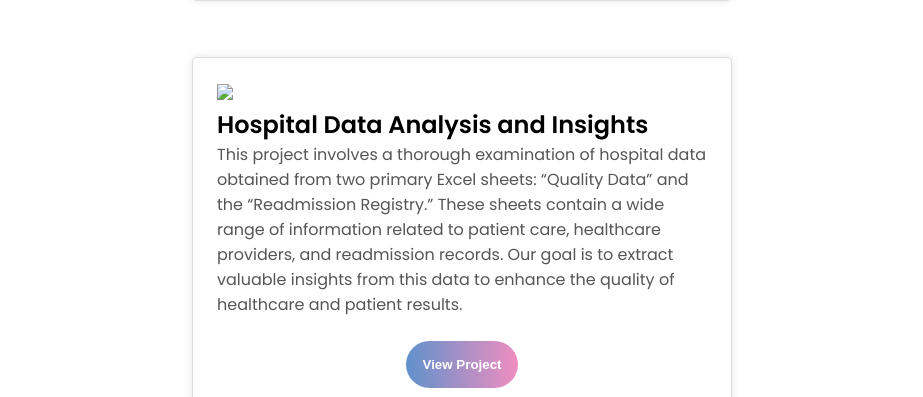
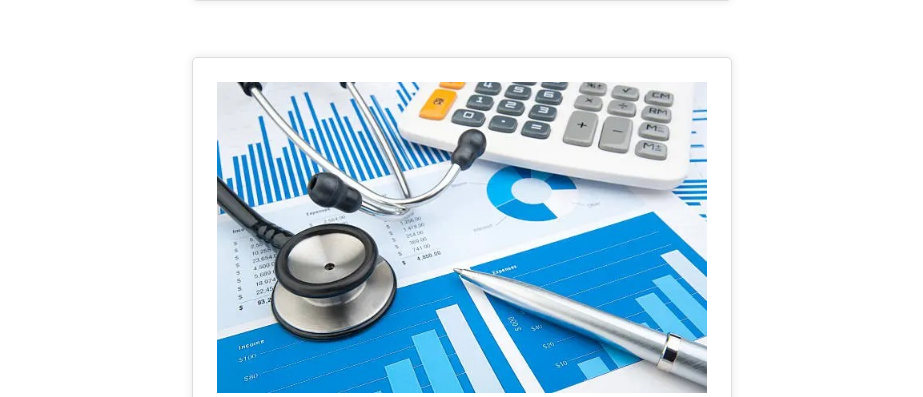
Before and after one commit to SaranyaDevi26/portfolio, a plain HTML site: page index.html in a window 1280 px wide. Shown: the part 4149-4546 px from the top of the page, without its empty margins (178-1101 px from the left). Drawn offline with nearby package versions, Linux system fonts and the light colour scheme.

Commit message:
Python image update

```diff
--- a/index.html
+++ b/index.html
@@ -150,7 +150,7 @@
                         </div>
                     </div>
                     <div class="subdetail_container">
-                        <img src="hos" class="project_img"/>
+                        <img src="/assets/hospital_data.jpg" class="project_img"/>
                         <h2 class="projects_subtitle">Hospital Data Analysis and Insights</h2>
                         <p>This project involves a thorough examination of hospital data obtained from two primary Excel sheets: “Quality Data” and the “Readmission Registry.” These sheets contain a wide range of information related to patient care, healthcare providers, and readmission records. Our goal is to extract valuable insights from this data to enhance the quality of healthcare and patient results.</p>
                         <div class="btn_container">
```
Also changed, not shown: assets/Data-Analysis-with-Python.jpg (added).
